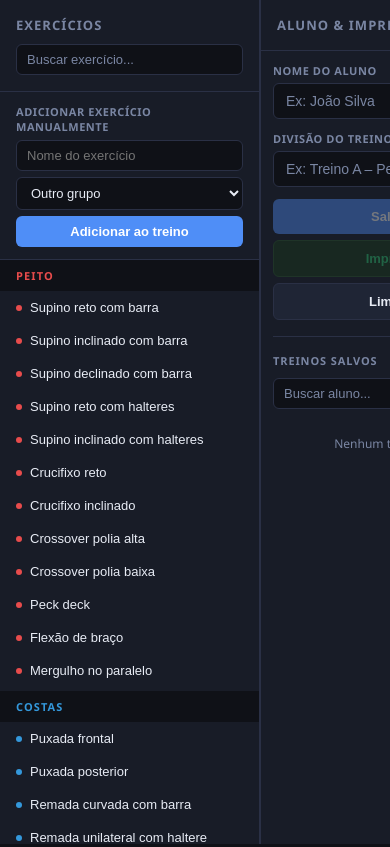
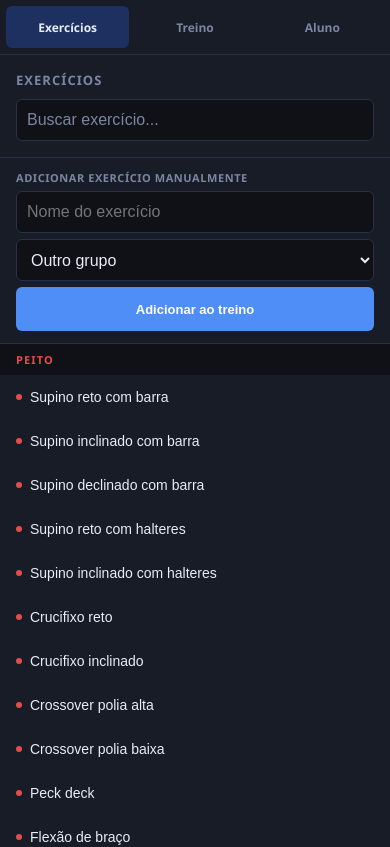
Before and after one commit to caua-p/ces-gym, a plain HTML site: page index.html in a window 390 px wide. Shown: the top 847 px of the page. Drawn offline with Linux system fonts and the light colour scheme.

Commit message:
Improve mobile workout layout
Co-authored-by: Copilot <223556219+Copilot@users.noreply.github.com>

```diff
--- a/index.html
+++ b/index.html
@@ -104,13 +104,56 @@
   .manual-exercise input:focus, .manual-exercise select:focus { outline: none; border-color: var(--accent); }
   .manual-exercise .btn { padding: 8px; }
 
+  .mobile-nav { display: none; }
+
   /* TOAST */
   .toast { position: fixed; bottom: 24px; left: 50%; transform: translateX(-50%); background: #1a3a1a; color: var(--success); border: 1px solid #2a5a2a; border-radius: 8px; padding: 10px 20px; font-size: 13px; font-weight: 600; z-index: 1000; display: none; }
+
+  @media (max-width: 800px) {
+    .mobile-nav {
+      display: grid;
+      grid-template-columns: repeat(3, minmax(0, 1fr));
+      gap: 4px;
+      position: sticky;
+      top: 0;
+      z-index: 30;
+      padding: 6px;
+      background: var(--surface);
+      border-bottom: 1px solid var(--border);
+    }
+    .mobile-nav button {
+      min-width: 0;
+      min-height: 42px;
+      padding: 8px 4px;
+      border: 0;
+      border-radius: 6px;
+      background: transparent;
+      color: var(--text-muted);
+      font: inherit;
+      font-size: 12px;
+      font-weight: 600;
+    }
+    .mobile-nav button[aria-current="page"] { background: var(--accent-dim); color: var(--text); }
+    .app { display: block; height: auto; min-height: calc(100vh - 54px); overflow: visible; }
+    .app > .panel { display: none; min-height: calc(100vh - 54px); overflow: visible; border-right: 0; }
+    .app > .panel.mobile-active { display: block; }
+    .app > .workout-panel.mobile-active, .app > .student-panel.mobile-active { display: flex; }
+    .panel:last-child { border-left: 0; }
+    .panel-header { top: 54px; }
+    .muscle-label { top: 102px; }
+    .workout-body, .student-body { flex: initial; overflow: visible; }
+    .ex-btn { min-height: 44px; font-size: 14px; }
+    .ex-card-remove { min-width: 40px; min-height: 40px; }
+    .saved-item-del { min-width: 40px; min-height: 40px; }
+    .btn { min-height: 44px; }
+    .field-group input, .obs-field input, .input-group input, .search-input,
+    .manual-exercise input, .manual-exercise select { min-height: 42px; font-size: 16px; }
+  }
 
   /* PRINT */
   @media print {
     body { background: #fff; color: #000; font-family: monospace; }
-    .app { display: none; }
+    .app, .mobile-nav { display: none !important; }
     #print-area { display: block !important; }
   }
   #print-area { display: none; }
@@ -118,10 +161,16 @@
 </head>
 <body>
 
+<nav class="mobile-nav" aria-label="Navegação do aplicativo">
+  <button type="button" aria-current="page" onclick="showMobilePanel('exercisePanel', this)">Exercícios</button>
+  <button type="button" onclick="showMobilePanel('workoutPanel', this)">Treino</button>
+  <button type="button" onclick="showMobilePanel('studentPanel', this)">Aluno</button>
+</nav>
+
 <div class="app">
 
   <!-- COLUNA 1: EXERCÍCIOS -->
-  <div class="panel" style="background: var(--surface);">
+  <div class="panel mobile-active" id="exercisePanel" style="background: var(--surface);">
     <div class="panel-header">
       <h2>Exercícios</h2>
       <input class="search-input" id="searchEx" placeholder="Buscar exercício..." style="margin-top: 10px; margin-bottom: 0;" oninput="filterExercises()">
@@ -145,20 +194,20 @@
   </div>
 
   <!-- COLUNA 2: TREINO ATUAL -->
-  <div class="workout-panel panel" style="border-right: none;">
+  <div class="workout-panel panel" id="workoutPanel" style="border-right: none;">
     <div class="panel-header" style="background: var(--surface);">
       <h2>Treino atual</h2>
     </div>
     <div class="workout-body" id="workoutBody">
       <div class="empty-state" id="emptyState">
         <svg width="48" height="48" viewBox="0 0 24 24" fill="none" stroke="currentColor" stroke-width="1.5"><path d="M6.5 6.5h11M6.5 12h11M6.5 17.5h7"/><rect x="3" y="3" width="18" height="18" rx="3"/></svg>
-        <p>Clique nos exercícios ao lado para montar o treino</p>
+        <p>Abra a aba Exercícios para montar o treino</p>
       </div>
     </div>
   </div>
 
   <!-- COLUNA 3: ALUNO + SALVAR -->
-  <div class="student-panel panel">
+  <div class="student-panel panel" id="studentPanel">
     <div class="panel-header" style="background: var(--surface);">
       <h2>Aluno &amp; Impressão</h2>
     </div>
@@ -202,6 +251,16 @@ const MUSCLES = {
 
 let workout = [];
 let saved = JSON.parse(localStorage.getItem('gymSaved') || '[]');
+
+function showMobilePanel(panelId, button) {
+  document.querySelectorAll('.app > .panel').forEach(panel => {
+    panel.classList.toggle('mobile-active', panel.id === panelId);
+  });
+  document.querySelectorAll('.mobile-nav button').forEach(tab => {
+    if (tab === button) tab.setAttribute('aria-current', 'page');
+    else tab.removeAttribute('aria-current');
+  });
+}
 
 function escapeHtml(value) {
   return String(value).replace(/[&<>"']/g, char => ({
```
